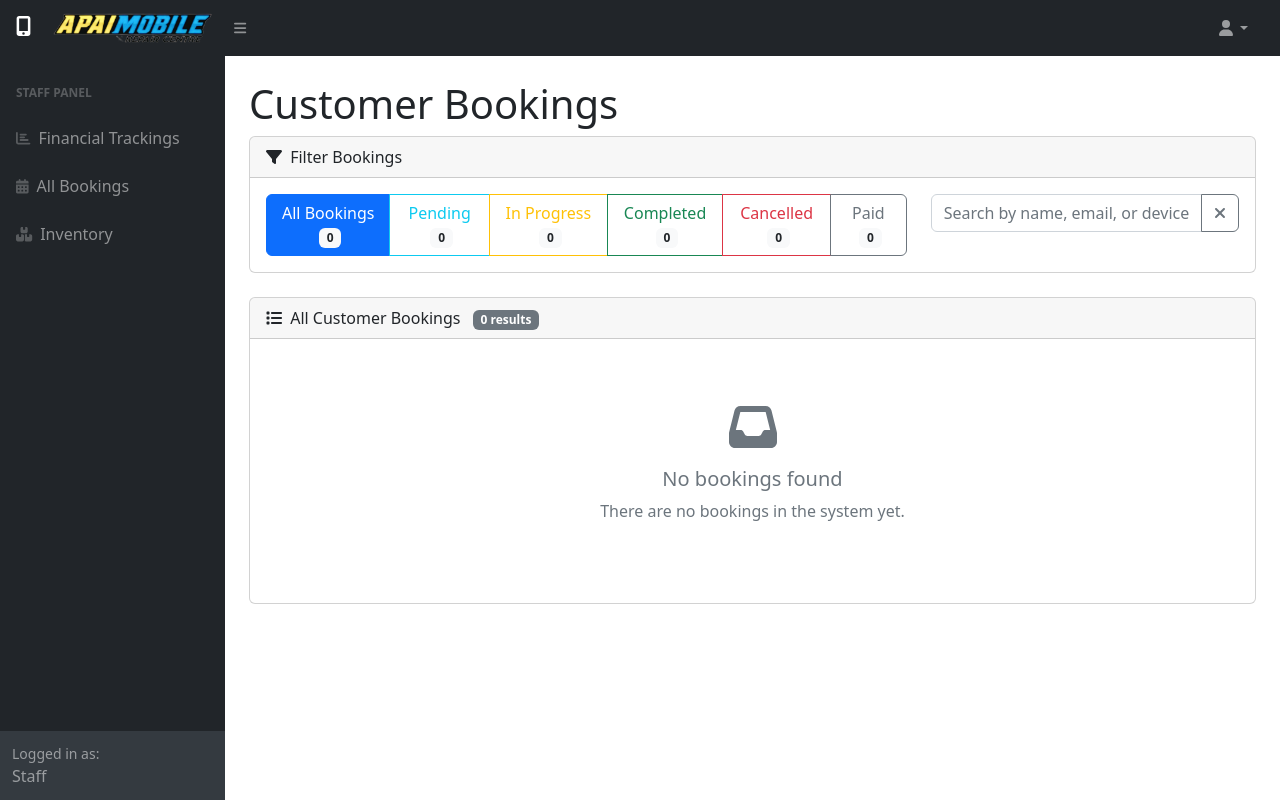
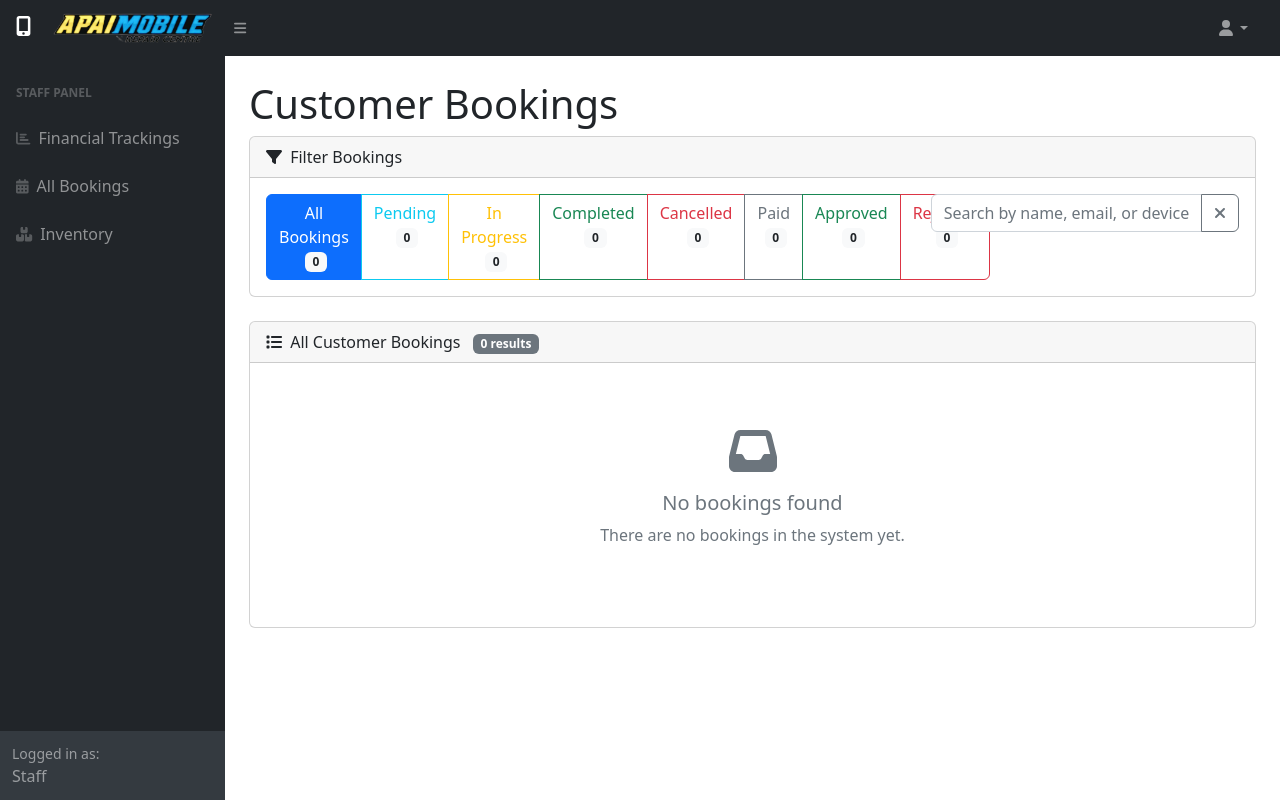
Before and after one commit to mui0402/website, a PHP site: page /customer-bookings.php in a window 1280 px wide. Run offline with PHP 8.4, Linux system fonts and the light colour scheme; data that the repository does not hold is empty; some libraries are stand-ins or nearby versions.

Commit message:
29th commit

```diff
--- a/customer-bookings.php
+++ b/customer-bookings.php
@@ -22,7 +22,9 @@ $countQueries = [
     'In Progress' => "SELECT COUNT(*) as count FROM booking WHERE status = 'In Progress'",
     'Completed' => "SELECT COUNT(*) as count FROM booking WHERE status = 'Completed'",
     'Cancelled' => "SELECT COUNT(*) as count FROM booking WHERE status = 'Cancelled'",
-    'Paid' => "SELECT COUNT(*) as count FROM booking WHERE status = 'Paid'"
+    'Paid' => "SELECT COUNT(*) as count FROM booking WHERE status = 'Paid'",
+    'Approved' => "SELECT COUNT(*) as count FROM booking WHERE status = 'Approved'",
+    'Rejected' => "SELECT COUNT(*) as count FROM booking WHERE status = 'Rejected'"
 ];
 
 foreach ($countQueries as $status => $countQuery) {
@@ -79,6 +81,16 @@ foreach ($countQueries as $status => $countQuery) {
                                            class="btn <?php echo ($statusFilter === 'Paid') ? 'btn-secondary' : 'btn-outline-secondary'; ?>">
                                             Paid
                                             <span class="badge bg-light text-dark ms-1"><?php echo $statusCounts['Paid']; ?></span>
+                                        </a>
+                                        <a href="customer-bookings.php?status=Approved"
+                                           class="btn <?php echo ($statusFilter === 'Approved') ? 'btn-success' : 'btn-outline-success'; ?>">
+                                            Approved
+                                            <span class="badge bg-light text-dark ms-1"><?php echo $statusCounts['Approved']; ?></span>
+                                        </a>
+                                        <a href="customer-bookings.php?status=Rejected"
+                                           class="btn <?php echo ($statusFilter === 'Rejected') ? 'btn-danger' : 'btn-outline-danger'; ?>">
+                                            Rejected
+                                            <span class="badge bg-light text-dark ms-1"><?php echo $statusCounts['Rejected']; ?></span>
                                         </a>
 
                                     </div>
@@ -158,6 +170,9 @@ foreach ($countQueries as $status => $countQuery) {
                                         'In Progress' => 'bg-warning',
                                         'Completed' => 'bg-success',
                                         'Cancelled' => 'bg-danger',
+                                        'Approved' => 'bg-success',
+                                        'Rejected' => 'bg-danger',
+                                        'Paid' => 'bg-secondary',
                                         default => 'bg-secondary',
                                     };
                                 ?>
@@ -207,6 +222,8 @@ foreach ($countQueries as $status => $countQuery) {
                                                                 <option value="In Progress"<?php echo ($status == 'In Progress' ? ' selected' : ''); ?>>In Progress</option>
                                                                 <option value="Completed"<?php echo ($status == 'Completed' ? ' selected' : ''); ?>>Completed</option>
                                                                 <option value="Cancelled"<?php echo ($status == 'Cancelled' ? ' selected' : ''); ?>>Cancelled</option>
+                                                                <option value="Approved"<?php echo ($status == 'Approved' ? ' selected' : ''); ?>>Approved</option>
+                                                                <option value="Rejected"<?php echo ($status == 'Rejected' ? ' selected' : ''); ?>>Rejected</option>
                                                             </select>
                                                         </div>
                                                         <div class="col-md-6 text-end">
@@ -445,6 +462,10 @@ foreach ($countQueries as $status => $countQuery) {
                 return 'Excellent! Your device repair has been completed successfully. You can now collect your device from our service center.';
             case 'Cancelled':
                 return 'Unfortunately, your repair request has been cancelled. Please contact us if you have any questions about this decision.';
+            case 'Approved':
+                return 'Good news! Your repair request has been approved. We will begin working on your device soon.';
+            case 'Rejected':
+                return 'We regret to inform you that your repair request has been rejected. Please contact us for more information about this decision.';
             default:
                 return 'Thank you for choosing our repair service. We will keep you updated on any changes to your repair status.';
         }
@@ -474,6 +495,8 @@ foreach ($countQueries as $status => $countQuery) {
                     case 'In Progress': badge.classList.add('bg-warning'); break;
                     case 'Completed': badge.classList.add('bg-success'); break;
                     case 'Cancelled': badge.classList.add('bg-danger'); break;
+                    case 'Approved': badge.classList.add('bg-success'); break;
+                    case 'Rejected': badge.classList.add('bg-danger'); break;
                 }
                 badge.textContent = status;
 
```
